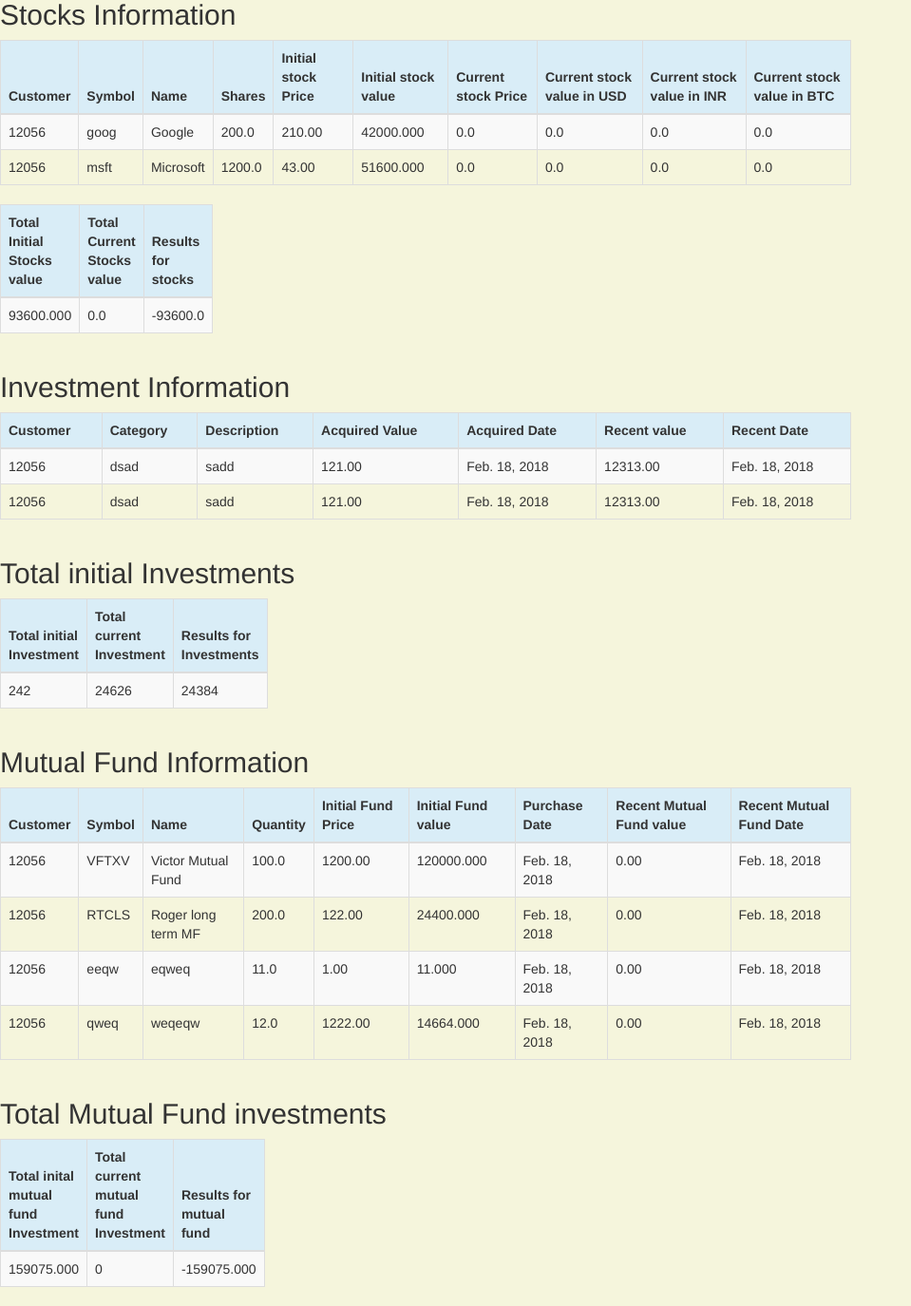
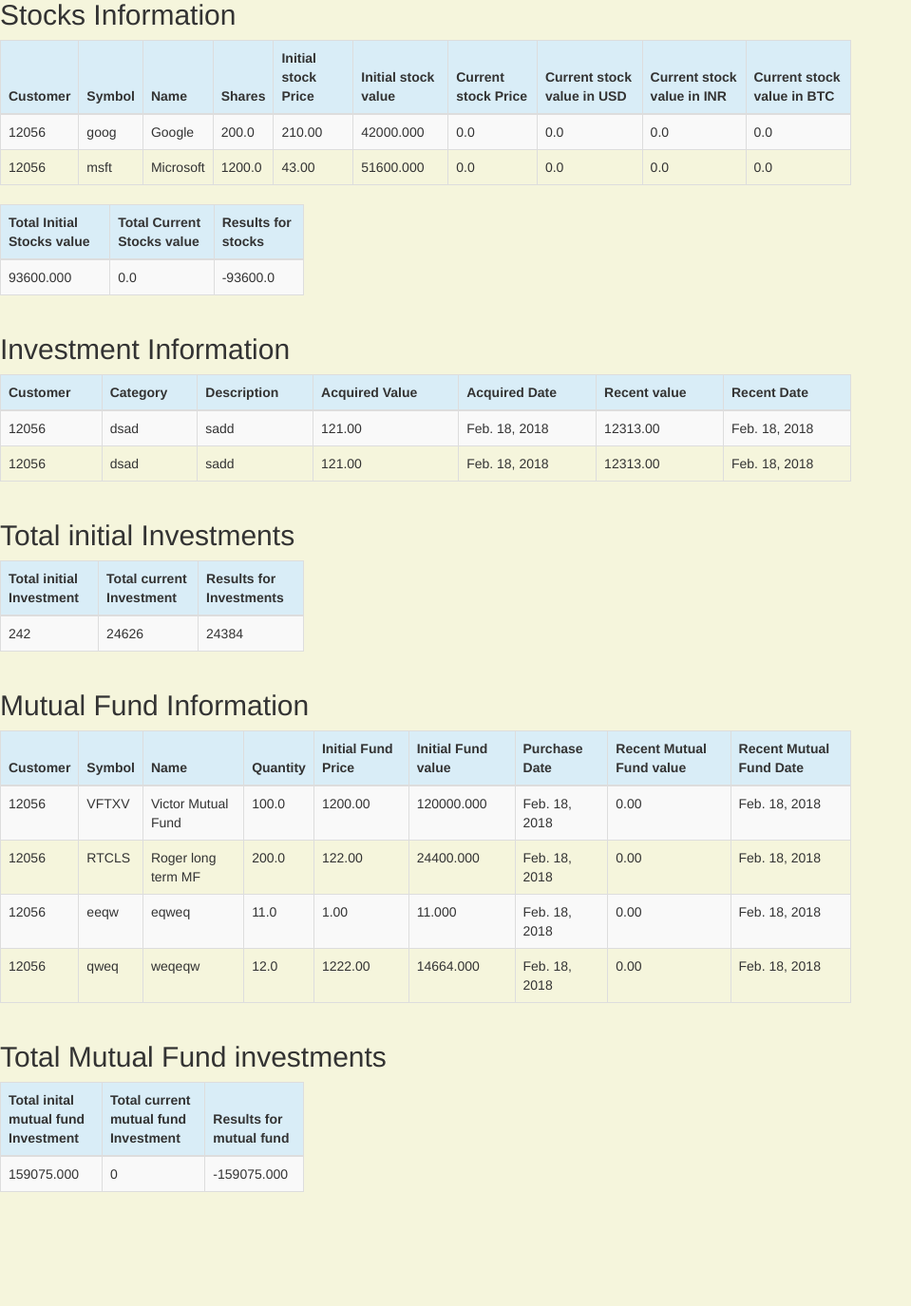
Before and after one commit to vbhat0891/Efs_8380, a Django app: page /customer/1/portfolio/ in a window 1280 px wide. Shown: the part 396-1771 px from the top of the page at 95% size, without its empty margins (0-959 px from the left). After the commit the page ends 1651 px from the top, so only its background shows below. Run offline with Django 3.2, Linux system fonts and the light colour scheme; a user stored in the database is signed in; data comes from the database, SQL or seed files in the repository; data that the repository does not hold is empty; some libraries are stand-ins or nearby versions.

Commit message:
first push

```diff
--- a/portfolio/templates/portfolio/portfolio.html
+++ b/portfolio/templates/portfolio/portfolio.html
@@ -100,7 +100,7 @@
     </table>
 </div>
 
-<div style="padding-right: 85%">
+<div style="padding-right: 75%">
     <table class="table table-striped table-bordered table-hover">
         <thead>
         <tr class="bg-info">
@@ -157,7 +157,7 @@
 <div class="row">
     <h2 style="padding-left: 15Px">Total initial Investments</h2>
 </div>
-<div style="padding-right: 85%">
+<div style="padding-right: 75%">
     <table class="table table-striped table-bordered table-hover">
         <thead>
         <tr class="bg-info">
@@ -219,7 +219,7 @@
 <div class="row">
     <h2 style="padding-left: 15Px">Total Mutual Fund investments</h2>
 </div>
-<div style="padding-right: 85%">
+<div style="padding-right: 75%">
     <table class="table table-striped table-bordered table-hover">
         <thead>
         <tr class="bg-info">
```
